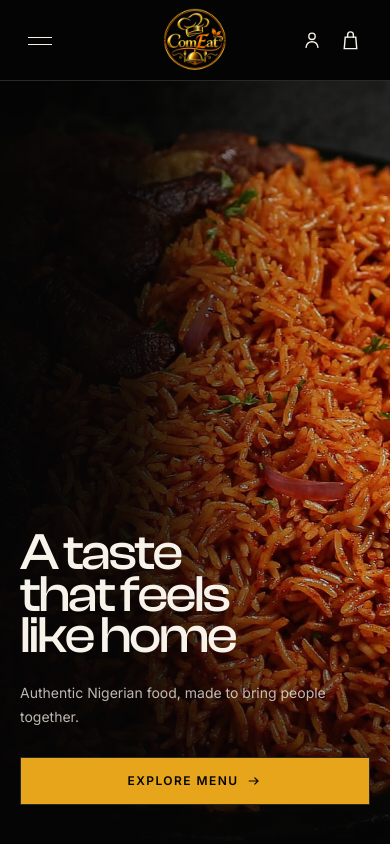
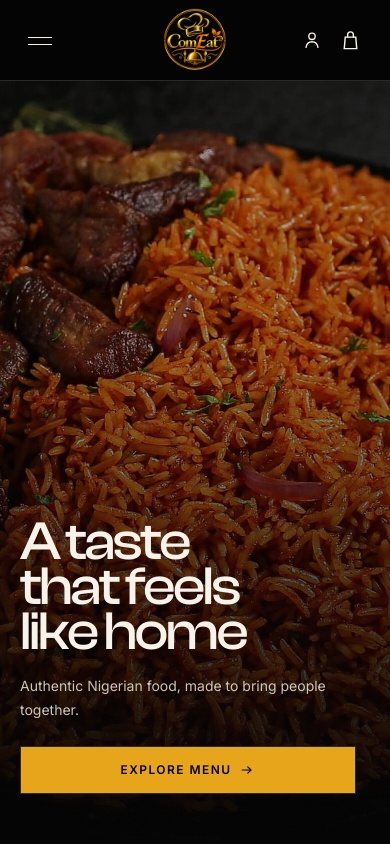
Before and after one commit to BrightUwem39/COMEAT, a Next.js app: page / in a window 390 px wide. Shown: the top 844 px of the page. Built offline with nearby package versions, Linux system fonts and the light colour scheme.

Commit message:
fix: refine responsive hero layout

```diff
--- a/src/components/home/Hero.tsx
+++ b/src/components/home/Hero.tsx
@@ -4,19 +4,27 @@ import { Container } from "@/components/ui/Container";
 
 export function Hero() {
   return (
-    <section className="relative min-h-[calc(100svh-5rem)] overflow-hidden border-b border-border sm:min-h-[max(38rem,calc(100svh-5rem))]">
-      <Image alt="ComEat jollof rice served with grilled meat" className="hero-image-reveal object-cover object-center" fill preload sizes="100vw" src="/images/hero.jpg" />
-      <div className="absolute inset-0 bg-[linear-gradient(90deg,rgba(5,5,5,0.98)_0%,rgba(5,5,5,0.9)_34%,rgba(5,5,5,0.25)_72%,rgba(5,5,5,0.12)_100%)]" />
-      <div className="absolute inset-0 bg-[linear-gradient(0deg,rgba(5,5,5,0.85)_0%,transparent_35%)] lg:hidden" />
+    <section className="relative isolate min-h-[max(34rem,calc(100svh-5rem))] overflow-hidden border-b border-border sm:min-h-[max(38rem,calc(100svh-5rem))]">
+      <Image
+        alt="ComEat jollof rice served with grilled meat"
+        className="hero-image-reveal object-cover object-[56%_center] sm:object-[54%_center] lg:object-center"
+        fill
+        loading="eager"
+        sizes="100vw"
+        src="/images/hero.jpg"
+      />
+      <div className="absolute inset-0 bg-background/15" />
+      <div className="absolute inset-0 bg-[linear-gradient(180deg,rgba(5,5,5,0.08)_0%,rgba(5,5,5,0.22)_36%,rgba(5,5,5,0.96)_100%)] sm:bg-[linear-gradient(90deg,rgba(5,5,5,0.96)_0%,rgba(5,5,5,0.84)_38%,rgba(5,5,5,0.28)_72%,rgba(5,5,5,0.08)_100%)]" />
+      <div className="absolute inset-0 bg-[radial-gradient(circle_at_70%_35%,transparent_0%,rgba(5,5,5,0.08)_45%,rgba(5,5,5,0.38)_100%)]" />
 
-      <Container className="relative flex min-h-[calc(100svh-5rem)] items-end pb-10 pt-16 sm:min-h-[max(38rem,calc(100svh-5rem))] sm:items-start sm:pb-10 sm:pt-20">
-        <div className="w-full max-w-5xl">
-          <h1 className="hero-reveal hero-reveal-1 max-w-5xl font-display text-[clamp(3.25rem,10vw,10rem)] leading-[0.8] tracking-[-0.045em] text-foreground">
+      <Container className="relative flex min-h-[max(34rem,calc(100svh-5rem))] items-end pb-[clamp(2rem,6svh,4rem)] pt-8 sm:min-h-[max(38rem,calc(100svh-5rem))] sm:items-center sm:py-14 lg:py-16">
+        <div className="w-full max-w-[70rem]">
+          <h1 className="hero-reveal hero-reveal-1 max-w-[11ch] font-display text-[clamp(3.15rem,14vw,4.5rem)] leading-[0.82] tracking-[-0.045em] text-foreground sm:text-[clamp(4.75rem,10vw,7rem)] lg:text-[clamp(6.25rem,9vw,9rem)] 2xl:text-[9.5rem]">
             A taste<br />that feels<br />like home
           </h1>
-          <p className="hero-reveal hero-reveal-2 mt-6 max-w-md text-sm leading-6 text-foreground/75 sm:mt-8 sm:text-base sm:leading-7">Authentic Nigerian food, made to bring people together.</p>
-          <div className="hero-reveal hero-reveal-3 mt-7 flex w-full max-w-md items-center gap-2 sm:mt-10 sm:gap-4">
-            <Button className="group min-w-0 flex-1 gap-2 whitespace-nowrap px-3 text-xs tracking-[0.08em] transition-[transform,background-color,border-color,box-shadow] duration-300 hover:-translate-y-1 hover:shadow-[0_12px_30px_rgba(230,165,26,0.2)] sm:flex-none sm:px-6 sm:text-sm sm:tracking-[0.12em]" href="/menu">
+          <p className="hero-reveal hero-reveal-2 mt-5 max-w-[21rem] text-sm leading-6 text-foreground/80 sm:mt-7 sm:max-w-md sm:text-base sm:leading-7 lg:mt-8">Authentic Nigerian food, made to bring people together.</p>
+          <div className="hero-reveal hero-reveal-3 mt-6 flex w-full max-w-[21rem] items-center sm:mt-8 sm:max-w-md lg:mt-10">
+            <Button className="group w-full min-w-0 gap-2 whitespace-nowrap px-4 text-xs tracking-[0.08em] transition-[transform,background-color,border-color,box-shadow] duration-300 hover:-translate-y-1 hover:shadow-[0_12px_30px_rgba(230,165,26,0.2)] min-[440px]:w-auto sm:px-6 sm:text-sm sm:tracking-[0.12em]" href="/menu">
               <span>Explore menu</span>
               <svg aria-hidden="true" className="size-4 shrink-0 transition-transform duration-300 ease-out group-hover:translate-x-1 group-focus-visible:translate-x-1 motion-reduce:transform-none" fill="none" viewBox="0 0 20 20">
                 <path d="M4 10h11m-4-4 4 4-4 4" stroke="currentColor" strokeLinecap="round" strokeLinejoin="round" strokeWidth="1.5" />
```
